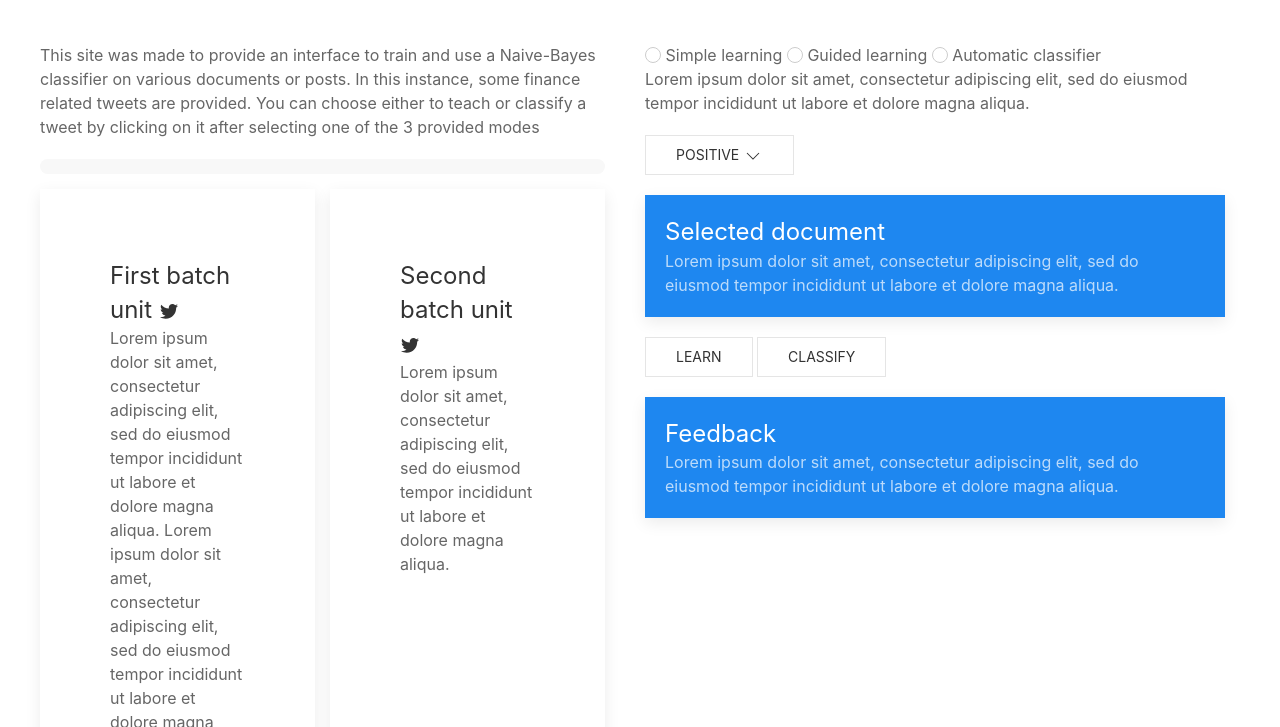
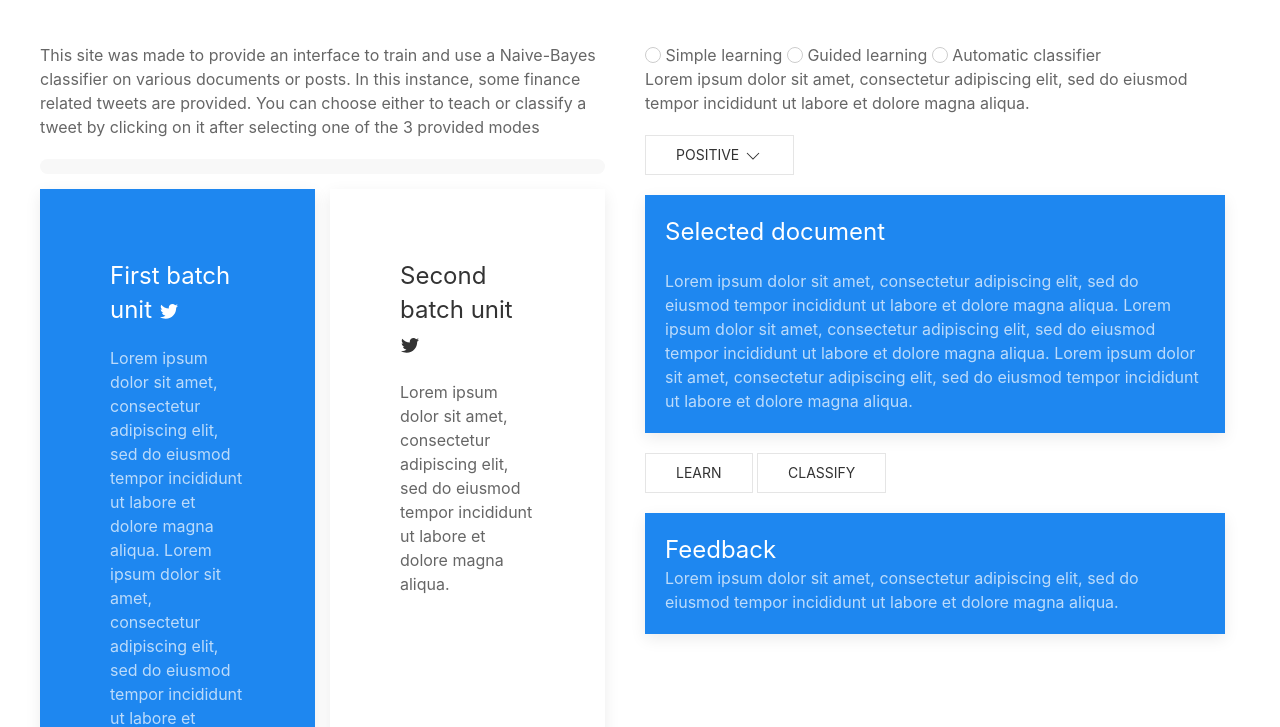
Before and after one commit to DavVarr/Web-interface-for-naive-bayes-classifier, a website: page src/index.html in a window 1280 px wide. Both pictures are taken after a click on the element 177 px from the left and 689 px from the top of the page. Shown: the part 73-800 px from the top of the page. Drawn offline with Linux system fonts and the light colour scheme.

Commit message:
added event listener to let user select a card

```diff
--- a/src/index.html
+++ b/src/index.html
@@ -50,12 +50,14 @@
                     <div class="uk-card-large uk-card-default uk-card-hover uk-card-body uk-animation-slide-left-small"
                         style="cursor:pointer">
                         <h3 class="card-title">First batch unit <a href="" uk-icon="icon: twitter"></a></h3>
+                        <p>
                             Lorem ipsum dolor sit amet, consectetur adipiscing elit, sed do eiusmod tempor incididunt ut
                             labore et dolore magna aliqua.
                             Lorem ipsum dolor sit amet, consectetur adipiscing elit, sed do eiusmod tempor incididunt ut
                             labore et dolore magna aliqua.
                             Lorem ipsum dolor sit amet, consectetur adipiscing elit, sed do eiusmod tempor incididunt ut
                             labore et dolore magna aliqua.
+                        </p>
                     </div>
                 </div>
 
@@ -63,8 +65,10 @@
                     <div class="uk-card-large uk-card-default uk-card-hover uk-card-body uk-animation-slide-left-small"
                         style="cursor:pointer">
                         <h3 class="card-title">Second batch unit <a href="" uk-icon="icon: twitter"></a></h3>
+                        <p>
                             Lorem ipsum dolor sit amet, consectetur adipiscing elit, sed do eiusmod tempor incididunt ut
                             labore et dolore magna aliqua.
+                        </p>
                     </div>
                 </div>
 
@@ -72,8 +76,10 @@
                     <div class="uk-card-large uk-card-default uk-card-hover uk-card-body uk-animation-slide-left-small"
                         style="cursor:pointer">
                         <h3 class="card-title">Third batch unit <a href="" uk-icon="icon: twitter"></a></h3>
+                        <p>
                             Lorem ipsum dolor sit amet, consectetur adipiscing elit, sed do eiusmod tempor incididunt ut
                             labore et dolore magna aliqua.
+                        </p>
                     </div>
                 </div>
 
@@ -81,8 +87,10 @@
                     <div class="uk-card-large uk-card-default uk-card-hover uk-card-body uk-animation-slide-left-small"
                         style="cursor:pointer">
                         <h3 class="card-title">Fourth batch unit <a href="" uk-icon="icon: twitter"></a></h3>
+                        <p>
                             Lorem ipsum dolor sit amet, consectetur adipiscing elit, sed do eiusmod tempor incididunt ut
                             labore et dolore magna aliqua.
+                        </p>
                     </div>
                 </div>
 
@@ -90,8 +98,10 @@
                     <div class="uk-card-large uk-card-default uk-card-hover uk-card-body uk-animation-slide-left-small"
                         style="cursor:pointer">
                         <h3 class="card-title">Fifth batch unit <a href="" uk-icon="icon: twitter"></a></h3>
+                        <p>
                             Lorem ipsum dolor sit amet, consectetur adipiscing elit, sed do eiusmod tempor incididunt ut
                             labore et dolore magna aliqua.
+                        </p>
                     </div>
                 </div>
 
@@ -99,8 +109,10 @@
                     <div class="uk-card-large uk-card-default uk-card-hover uk-card-body uk-animation-slide-left-small"
                         style="cursor:pointer">
                         <h3 class="card-title">Sixth batch unit <a href="" uk-icon="icon: twitter"></a></h3>
+                        <p>
                             Lorem ipsum dolor sit amet, consectetur adipiscing elit, sed do eiusmod tempor incididunt ut
                             labore et dolore magna aliqua.
+                        </p>
                     </div>
                 </div>
 
@@ -134,10 +146,9 @@
                             </div>
                         </div>
 
-                        <div id="selected-card" class="uk-card-small uk-card-primary uk-card-body">
+                        <div id="work-card" class="uk-card-small uk-card-primary uk-card-body">
                             <h3 class="card-title">Selected document </h3>
-                            Lorem ipsum dolor sit amet, consectetur adipiscing elit, sed do eiusmod tempor incididunt ut
-                            labore et dolore magna aliqua.
+                            <p></p>
                         </div>
                         <div id="classifier-buttons" class="uk-margin small">
                             <button class="uk-button uk-button-default">Learn</button>
--- a/src/script.js
+++ b/src/script.js
@@ -1,4 +1,11 @@
-
+//useful html nodes
+const grid = document.getElementById('tweet-cards');
+const cards = grid.querySelectorAll('.uk-card-body');
+const divButtons = document.getElementById('classifier-buttons');
+const buttons = divButtons.querySelectorAll('.uk-button');
+//disable classifier buttons on load,when nothing is selected
+buttons.forEach( (button) => button.setAttribute('disabled',true))
+//dark mode
 if(localStorage.getItem('darkMode') === null) localStorage.setItem('darkMode','false');
 loadMode();
 
@@ -13,12 +20,8 @@ function loadMode(){
 function toggleStyle(){
    var element = document.body;
    element.classList.toggle('darkmode');
-
-   const grid = document.getElementById('tweet-cards');
-   const cards = grid.querySelectorAll('.uk-card-body');
    cards.forEach((card)=> {
-    card.classList.toggle("uk-card-secondary");
-
+      if(!card.classList.contains('uk-card-primary')) card.classList.toggle("uk-card-secondary");
    })
 
    const divCategories = document.getElementById('categories');
@@ -31,14 +34,11 @@ function toggleStyle(){
     category.classList.toggle("darkmode");
    }
 
+   selectedCategory.classList.toggle("uk-button-secondary");
 
 
-   selectedCategory.classList.toggle("uk-button-secondary");
-
-   const divButtons = document.getElementById('classifier-buttons');
-   const buttons = divButtons.querySelectorAll('.uk-button');
    buttons.forEach((button)=>{
-    button.classList.toggle("uk-button-secondary");
+      button.classList.toggle("uk-button-secondary");
 
    })
 }
@@ -50,3 +50,24 @@ document.getElementById('darkmode-checkbox').addEventListener('click',() => {
    }
    toggleStyle();
 })
+//cards event listener
+
+let workCard = document.getElementById('work-card');
+cards.forEach((card)=> {
+   let p = card.getElementsByTagName('p')[0];
+   card.addEventListener('click', () => {
+      //activate button when selecting a card
+      buttons.forEach((button) => button.removeAttribute('disabled'))
+      selectedCard= grid.querySelector('.uk-card-primary');
+      if(selectedCard) {
+
+         selectedCard.classList.remove('uk-card-primary');
+         if(card.classList.contains('uk-card-secondary')) selectedCard.classList.add('uk-card-secondary');
+      }
+      if(card.classList.contains('uk-card-secondary')) card.classList.remove('uk-card-secondary');
+      card.classList.add('uk-card-primary');
+      workP = workCard.getElementsByTagName('p')[0];
+      workP.innerText = p.innerText;
+   })
+
+})
```
Lines whose indentation alone changed are shown as unchanged.
